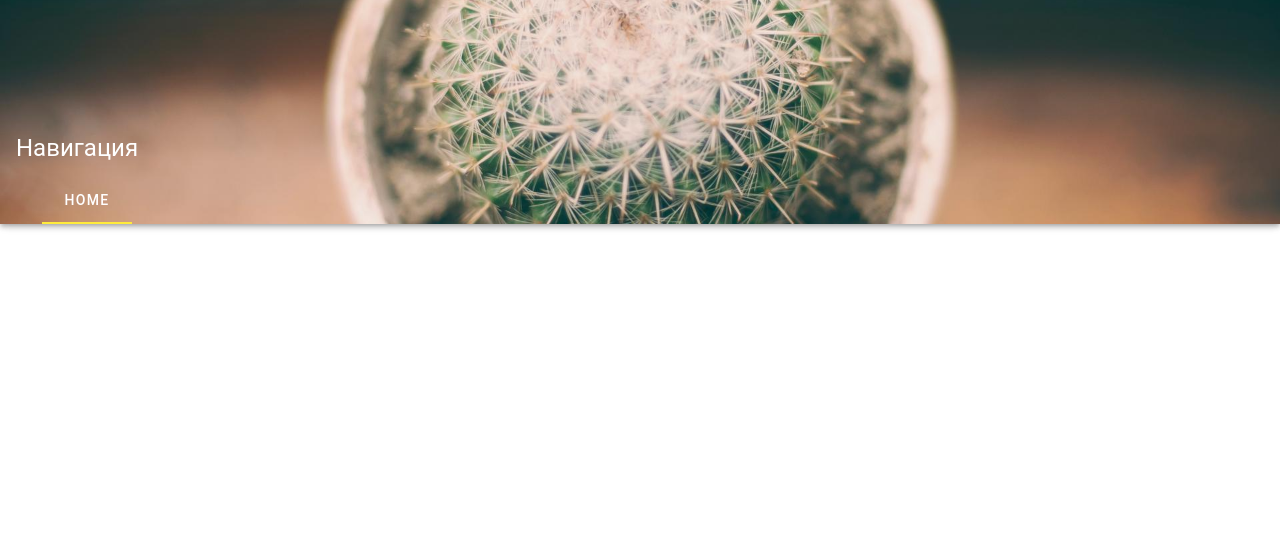
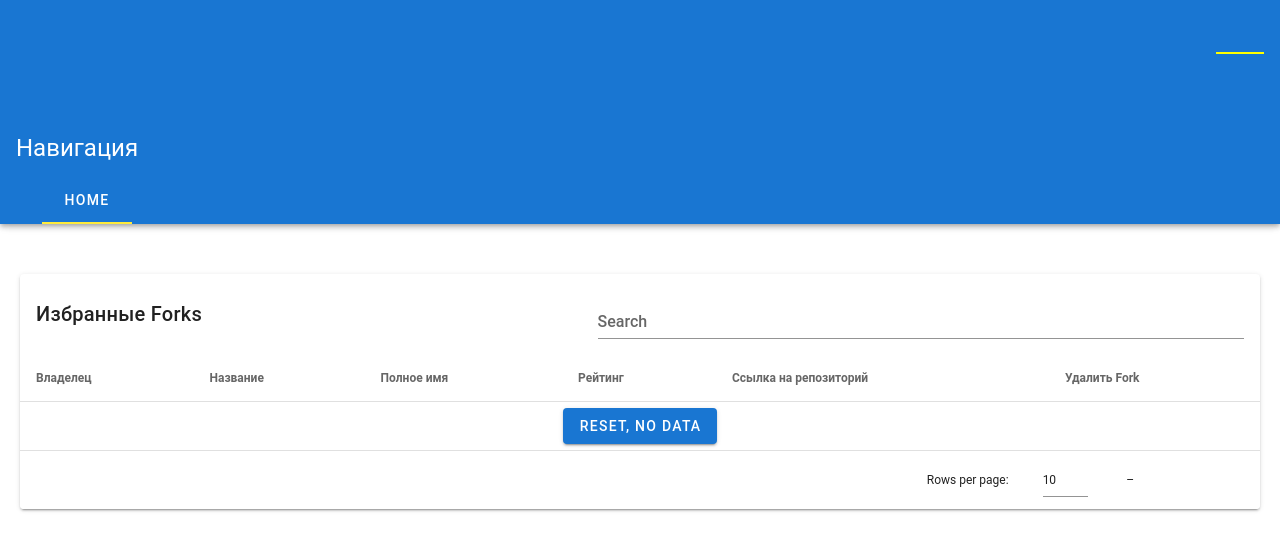
Before and after one commit to artdrua12/vueGit, a Vue app: page /favorite in a window 1280 px wide. Shown: the top 550 px of the page. Built offline with nearby package versions, Linux system fonts and the light colour scheme; the HTML template or start-up script is replaced by a standard one.

Commit message:
уведомления

```diff
--- a/src/App.vue
+++ b/src/App.vue
@@ -11,6 +11,21 @@
       fade-img-on-scroll
     >
       <v-toolbar-title>Навигация</v-toolbar-title>
+
+      <v-spacer></v-spacer>
+
+      <router-link active-class="active" exact to="/">
+        <v-btn icon @click="toHome">
+          <v-icon large>mdi-magnify</v-icon>
+        </v-btn>
+      </router-link>
+
+      <router-link active-class="active" exact to="favorite">
+        <v-btn icon @click="toHome">
+          <v-icon large>mdi-heart</v-icon>
+        </v-btn>
+      </router-link>
+
       <template v-slot:extension>
         <v-tabs v-model="tab" align-with-title>
           <v-tabs-slider color="yellow"></v-tabs-slider>
@@ -23,9 +38,6 @@
           </v-tab>
         </v-tabs>
       </template>
-      <v-spacer></v-spacer>
-
-      <v-checkbox v-model="collapseOnScroll" color="white" hide-details></v-checkbox>
     </v-app-bar>
 
     <v-main>
@@ -37,6 +49,13 @@
           <about :obj="item" />
         </v-tab-item>
       </v-tabs-items>
+
+      <v-snackbar v-model="snackbar" :color="snackbarObj.color" :timeout="3000" right="right">
+        {{snackbarObj.text}}
+        <template v-slot:action="{ attrs }">
+          <v-btn dark text v-bind="attrs" @click="snackbar = false">Close</v-btn>
+        </template>
+      </v-snackbar>
     </v-main>
   </v-app>
 </template>
@@ -53,11 +72,25 @@ export default {
   methods: {
     deleteTab(i) {
       this.$store.commit("deleteTabs", i);
+    },
+    toHome() {
+      this.$store.commit("setTab", 0);
     }
   },
   computed: {
     tabs() {
       return this.$store.state.tabs;
+    },
+    snackbar: {
+      get() {
+        return this.$store.state.snackbar;
+      },
+      set(value) {
+        this.$store.commit("set", { name: "snackbar", value });
+      }
+    },
+    snackbarObj() {
+      return this.$store.state.snackbarObj;
     },
     tab: {
       get() {
@@ -78,9 +111,15 @@ export default {
   grid-column: -1/1;
 }
 .app__main {
-  max-width: 1200px;
+  max-width: 1500px;
   min-height: 100%;
   margin: auto;
   padding: 50px 20px 20px 20px;
 }
+a {
+  text-decoration: none;
+}
+.active {
+  border-bottom: 2px solid yellow;
+}
 </style>
--- a/src/router/index.js
+++ b/src/router/index.js
@@ -11,10 +11,9 @@ const routes = [
     component: Home
   },
   {
-    name: 'about',
-    path: '/abouter/:login',
-    component: () => import(/* webpackChunkName: "about" */ '../views/About.vue'),
-    props: true
+    name: 'favorite',
+    path: '/favorite',
+    component: () => import(/* webpackChunkName: "favorite" */ '../views/Favorite.vue'),
   },
 ]
 
--- a/src/store/index.js
+++ b/src/store/index.js
@@ -9,7 +9,10 @@ export default new Vuex.Store({
     repositories: {},
     tabs: [],
     tab: 0,
-    fork: []
+    fork: [],
+    snackbar: false,
+    snackbarObj: {},
+    favorites: []
   },
   mutations: {
     set(state, obj) {
@@ -19,11 +22,8 @@ export default new Vuex.Store({
       const dublicate = state.tabs.findIndex(item => item.login == obj.login);
       if (dublicate == -1) {
         state.tabs.push(obj);
-        console.log('len', state.tabs.length);
-
         Vue.set(state, 'tab', state.tabs.length)
       } else {
-        console.log('lend', dublicate + 1);
         Vue.set(state, 'tab', dublicate + 1);
       }
 
@@ -36,32 +36,60 @@ export default new Vuex.Store({
     },
     deleteTabs(state, i) {
       state.tabs.splice(i, 1);
+    },
+    addFavorite(state, obj) {
+      const dublicate = state.favorites.findIndex(item => item.id == obj.id);
+      if (dublicate != -1) return
+      state.favorites.push(obj);
+      state.snackbar = true
+    },
+    setSnackbar(state, obj) {
+      state.snackbarObj = obj;
+      state.snackbar = true;
     }
   },
   actions: {
     async search(context, obj) {
+      try {
         const response = await fetch(
           `https://api.github.com/search/users?q=${obj.users}&per_page=${obj.visible}&page=${obj.page}`
         );
         const res = await response.json();
         context.commit('set', { name: 'searchUsers', value: res });
+      } catch (e) {
+        context.commit("setSnackbar", {
+          color: "error",
+          text: "Ошибка запроса"
+        });
+      }
     },
     async searchRepositories(context, user) {
+      try {
         const response = await fetch(
           `https://api.github.com/users/${user}/repos`
         );
         const res = await response.json();
         context.commit('setRepositories', { name: 'repositories', value: res });
+      } catch (e) {
+        context.commit("setSnackbar", {
+          color: "error",
+          text: "Ошибка запроса"
+        });
+      }
     },
     async createFork(context, obj) {
+      try {
         const response = await fetch(
           `https://api.github.com/repos/${obj.owner.login}/${obj.name}/forks`
         );
         const res = await response.json();
         context.commit('set', { name: 'forks', value: res });
-      console.log('fork', res);
-
-
+      } catch (e) {
+        context.commit("setSnackbar", {
+          color: "error",
+          text: "Ошибка запроса"
+        });
+      }
     }
   },
   modules: {
--- a/src/views/About.vue
+++ b/src/views/About.vue
@@ -26,6 +26,7 @@
             tile
             outlined
             color="success"
+            :loading="loading"
           >
             <v-icon left>mdi-widgets</v-icon>Fork
           </v-btn>
@@ -38,8 +39,17 @@
         <v-card-title class="headline">Forks</v-card-title>
         <v-data-table :headers="headersFork" :items="forks" :search="search">
           <template v-slot:item.stargazers_count="{ item }">
-            <v-rating v-model="item.stargazers_count"></v-rating>
-
+            <v-rating
+              v-model="item.stargazers_count"
+              background-color="green lighten-3"
+              color="green lighten-7"
+              readonly
+            ></v-rating>
+          </template>
+          <template v-slot:item.favorite="{item}">
+            <v-btn tile outlined color="success" @click="addFaforite(item)">
+              <v-icon color="red" left>mdi-heart</v-icon>Add Faforite
+            </v-btn>
           </template>
         </v-data-table>
         <v-card-actions>
@@ -54,12 +64,19 @@
 export default {
   props: {
     obj: {
-      type: Object
+      type: Object,
+      default: function() {
+        return {
+          avatar: require("@/assets/flower.jpg"),
+          login: "no_user"
+        };
+      }
     }
   },
   data() {
     return {
       repositories: [],
+      forks: [],
       url: "",
       headers: [
         { text: "name Rep", value: "name" },
@@ -70,29 +87,46 @@ export default {
       ],
       headersFork: [
         { text: "Id", value: "id" },
-        { text: "name Rep", value: "name" },
+        { text: "Имя репозитория", value: "name" },
         { text: "Размер", value: "size" },
         { text: "Дата создания", value: "created_at" },
-        { text: "ветка по умолчанию", value: "default_branch" },
-        { text: "Рейтинг", value: "stargazers_count" }
+        { text: "Ветка по умолчанию", value: "default_branch" },
+        { text: "Рейтинг", value: "stargazers_count" },
+        { text: "Избранное", value: "favorite" }
       ],
       search: "",
-      dialog: false
+      dialog: false,
+      loading: false
     };
   },
   methods: {
     async createFork(item) {
-      await this.$store.dispatch("createFork", item);
-      this.dialog = true;
+      try {
+        this.loading = true;
+        await this.$store.dispatch("createFork", item);
+        this.forks = await this.$store.state.forks;
+        this.dialog = true;
+        this.loading = false;
+      } catch (e) {
+        console.log(e);
+        this.$store.commit("setSnackbar", {
+          color: "error",
+          text: "Ошибка запроса"
+        });
+      } finally {
+        this.loading = false;
+      }
+    },
+    addFaforite(item) {
+      this.$store.commit("addFavorite", item);
+      this.$store.commit("setSnackbar", {
+        color: "success",
+        text: "Добавлено в избранное"
+      });
     }
   },
   mounted() {
     this.repositories = this.$store.state.repositories.repositories;
-  },
-  computed: {
-    forks() {
-      return this.$store.state.forks;
-    }
   }
 };
 </script>
--- /dev/null
+++ b/src/views/Favorite.vue
@@ -0,0 +1,63 @@
+<template>
+  <div class="favorite app__main">
+    <v-card>
+      <v-card-title>
+        Избранные Forks
+        <v-spacer></v-spacer>
+        <v-text-field
+          v-model="search"
+          append-icon="mdi-magnify"
+          label="Search"
+          single-line
+          hide-details
+        ></v-text-field>
+      </v-card-title>
+      <v-data-table :headers="headers" :items="favorites" :search="search">
+        <template v-slot:no-data>
+          <v-btn color="primary">Reset, No data</v-btn>
+        </template>
+        <template v-slot:item.stargazers_count="{ item }">
+          <v-rating
+            v-model="item.stargazers_count"
+            background-color="green lighten-3"
+            color="green lighten-7"
+            readonly
+          ></v-rating>
+        </template>
+        <template v-slot:item.deleteFork="{ item }">
+          <v-btn @click.stop="deleteFork(item)" tile outlined color="success">
+            <v-icon left color="red">mdi-delete</v-icon>Удалить из избранного
+          </v-btn>
+        </template>
+      </v-data-table>
+    </v-card>
+  </div>
+</template>
+<script>
+export default {
+  data() {
+    return {
+      headers: [
+        { text: "Владелец", value: "owner.login" },
+        { text: "Название", value: "name" },
+        { text: "Полное имя", value: "full_name" },
+        { text: "Рейтинг", value: "stargazers_count" },
+        { text: "Ссылка на репозиторий", value: "url" },
+        { text: "Удалить Fork", value: "deleteFork" }
+      ],
+
+      search: "",
+      loading: false
+    };
+  },
+  computed: {
+    favorites() {
+      return this.$store.state.favorites;
+    }
+  },
+  methods: {}
+};
+</script>
+
+<style scoped>
+</style>
--- a/src/views/Home.vue
+++ b/src/views/Home.vue
@@ -22,20 +22,14 @@
       ></v-select>
     </div>
     <div class="app__fullWidth home__progress">
-      <v-progress-circular
-        v-if="loading"
-        indeterminate
-        :size="200"
-        :width="15"
-        color="yellow"
-      ></v-progress-circular>
+      <v-progress-circular v-if="loading" indeterminate :size="200" :width="15" color="yellow"></v-progress-circular>
     </div>
     <div v-for="item in searchUsers.items" :key="item.id" class="home__users">
       <h2>{{item.login}}</h2>
       <img :src="item.avatar_url" @click="addTabs(item.login,item.avatar_url)" width="200px" />
     </div>
     <v-dialog v-model="dialog" hide-overlay persistent width="300">
-      <v-card color="primary" dark>
+      <v-card color="success" dark>
         <v-card-text>
           Please stand by
           <v-progress-linear indeterminate color="white" class="mb-0"></v-progress-linear>
@@ -88,10 +82,11 @@ export default {
           users: this.users,
           page: this.page
         });
+      } catch(e) {
+        console.log(e);
       } finally {
         this.loading = false;
       }
-      console.log("user", this.searchUsers);
     },
     debouce(fun) {
       clearTimeout(this.timeout);
@@ -131,5 +126,4 @@ export default {
 .home__select {
   flex: 1 0 40px;
 }
-
 </style>
```
Lines whose indentation alone changed are shown as unchanged.
